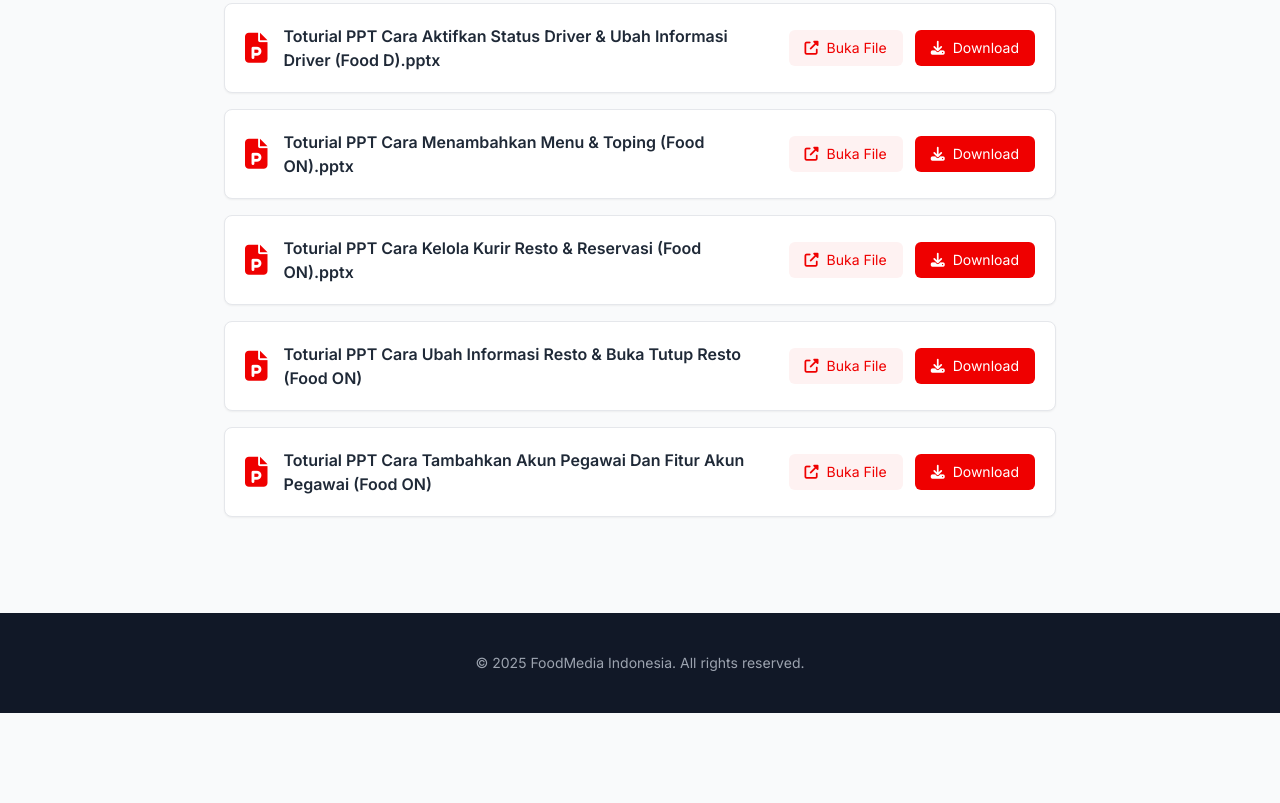
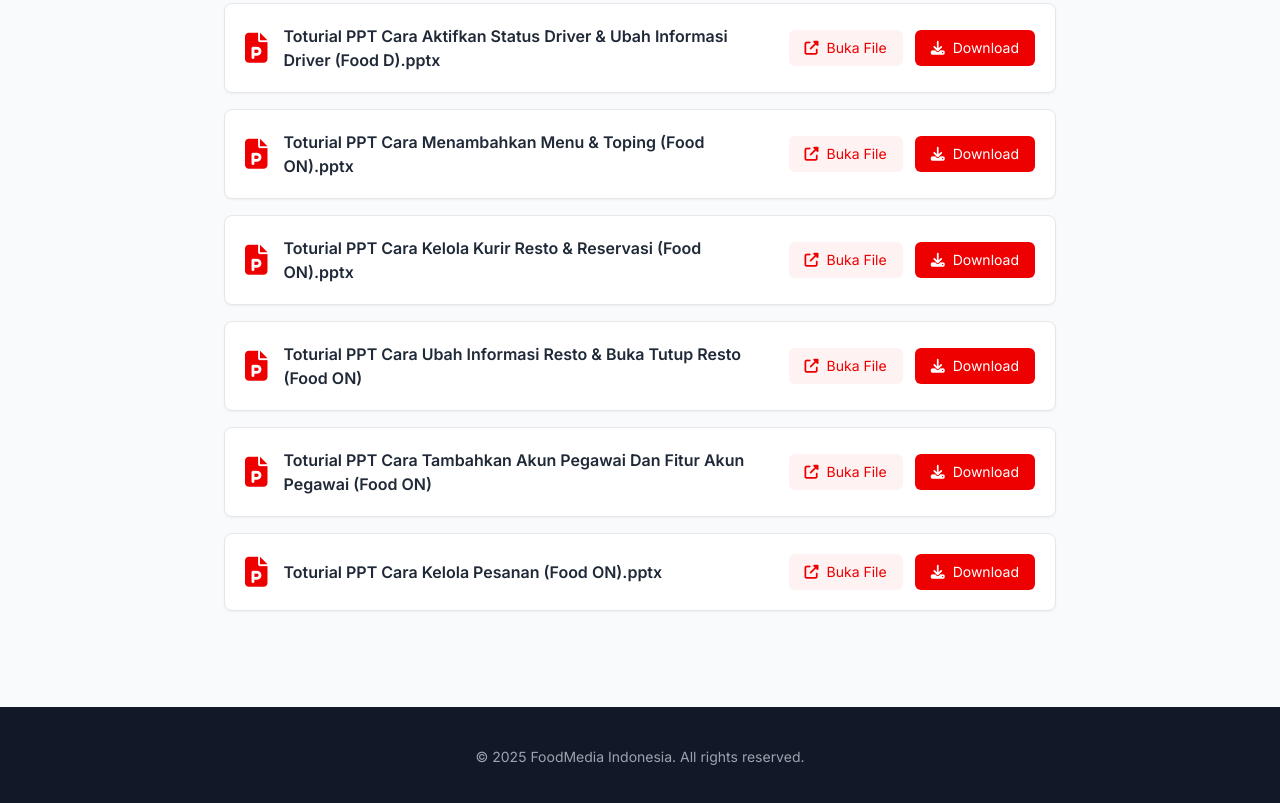
Before and after one commit to toolsfoodmedia-web/Toturial, a plain HTML site: page ppt-tutorial.html in a window 1280 px wide. Shown: the part 748-1551 px from the top of the page. Before the commit the page ends 1461 px from the top, so only its background shows below. Drawn offline with nearby package versions, Linux system fonts and the light colour scheme.

Commit message:
Update ppt-tutorial.html
Signed-off-by: Foodmedia Indonesia <toolsfoodmedia@gmail.com>

```diff
--- a/ppt-tutorial.html
+++ b/ppt-tutorial.html
@@ -238,6 +238,22 @@
                 </div>
             </div>
 
+              <!-- Contoh Item 10 -->
+            <div class="bg-white border border-gray-200 rounded-lg p-5 shadow-sm flex flex-col sm:flex-row sm:items-center sm:justify-between gap-4">
+                <div class="flex items-center gap-4">
+                    <i class="fas fa-file-powerpoint text-3xl text-food-primary"></i>
+                    <h3 class="font-semibold text-gray-800">Toturial PPT Cara Kelola Pesanan (Food ON).pptx</h3>
+                </div>
+                <div class="flex-shrink-0 flex gap-3">
+                    <a href="https://docs.google.com/presentation/d/16EhpRgRJl1gWy2a-tju7mUasBa0us6so/edit?usp=sharing&ouid=109970452406468218490&rtpof=true&sd=true" target="_blank" class="inline-flex items-center gap-2 px-4 py-2 text-sm font-medium text-food-primary bg-red-50 rounded-md hover:bg-red-100 transition">
+                        <i class="fas fa-external-link-alt"></i> Buka File
+                    </a>
+                    <a href="https://docs.google.com/presentation/d/16EhpRgRJl1gWy2a-tju7mUasBa0us6so/export/pptx" class="inline-flex items-center gap-2 px-4 py-2 text-sm font-medium text-white bg-food-primary rounded-md hover:bg-food-dark transition">
+                        <i class="fas fa-download"></i> Download
+                    </a>
+                </div>
+            </div>
+
         </div>
     </main>
 
```
